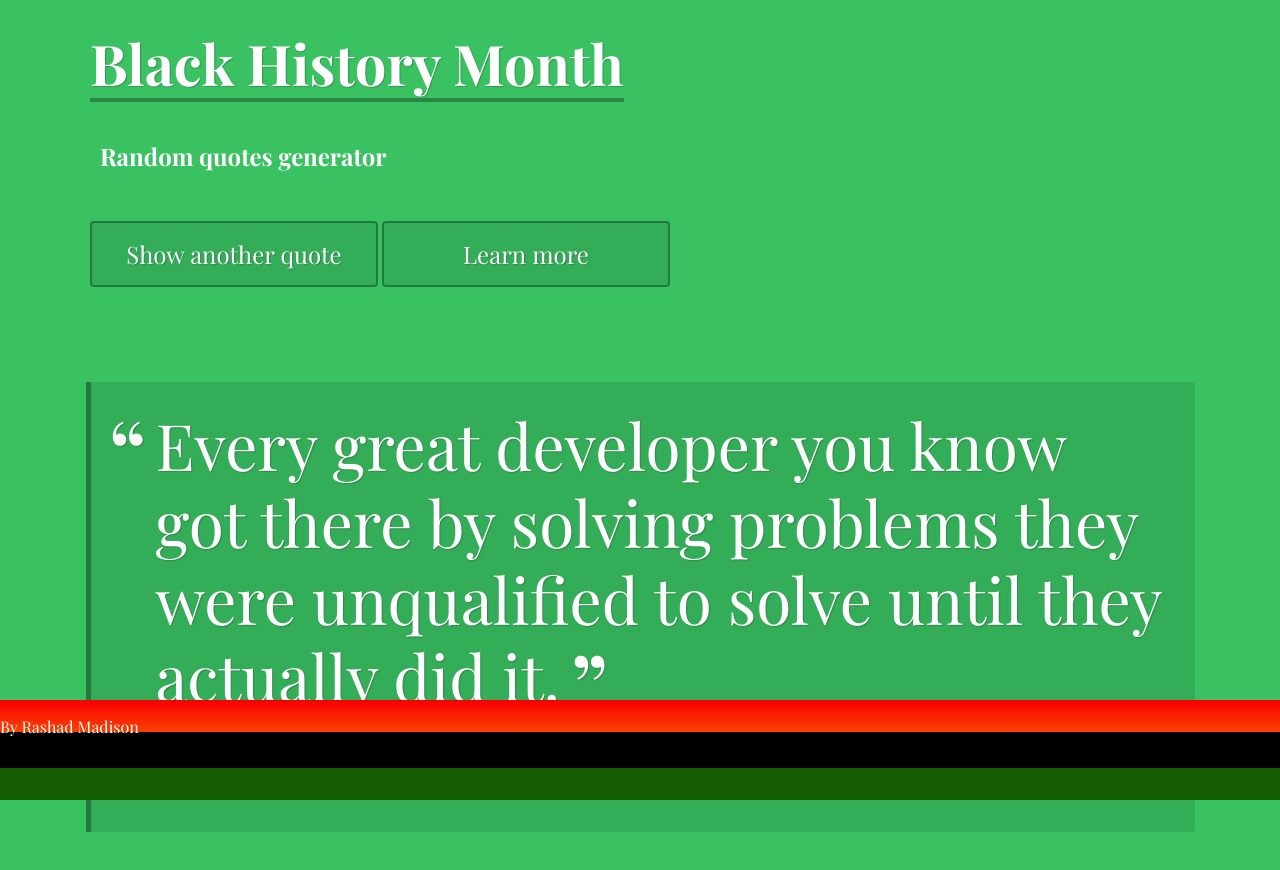
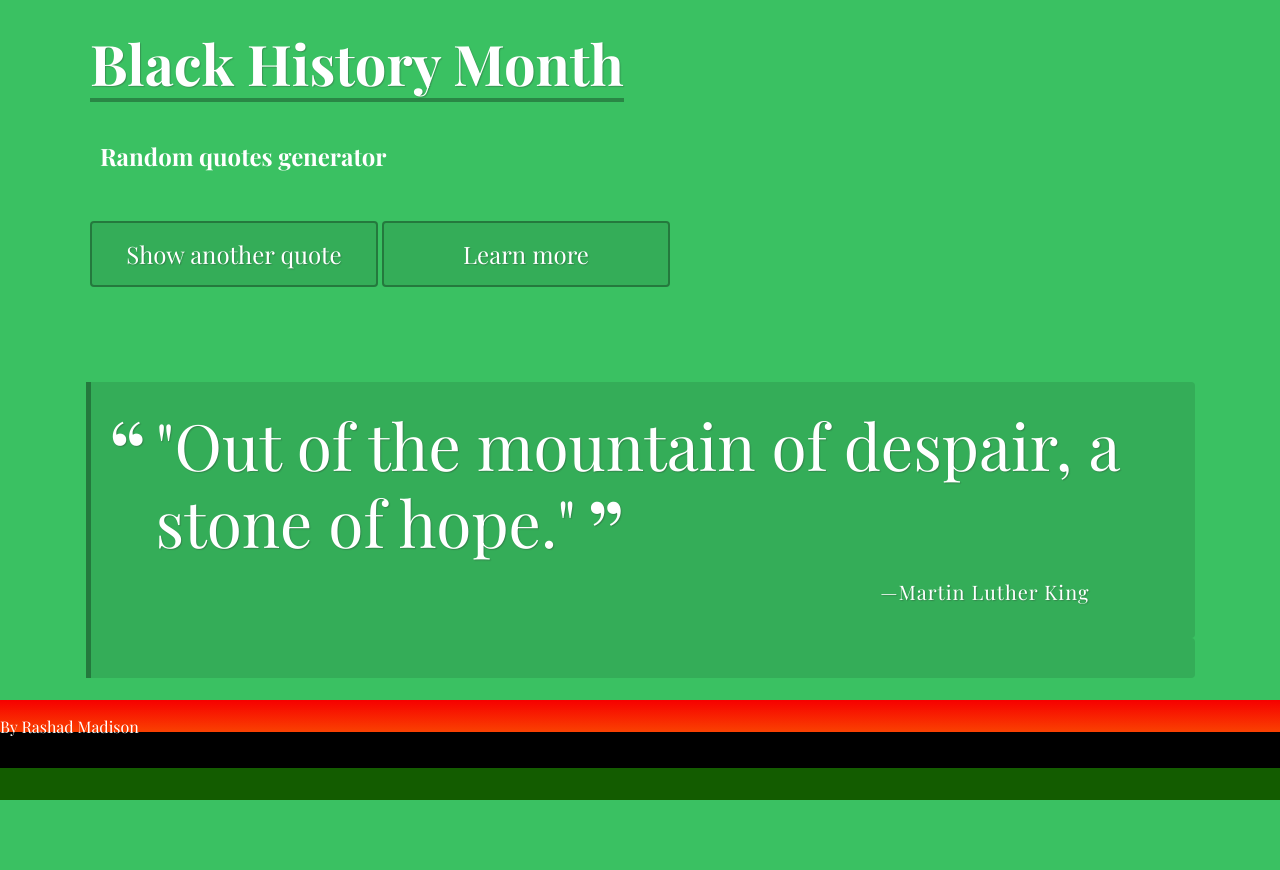
Before and after one commit to rashadmad/Treehouse-project-quote-generator-unit-01, a plain HTML site: page index.html in a window 1280 px wide. Drawn offline with nearby package versions, Linux system fonts and the light colour scheme; a web font is replaced by a local one.

Commit message:
changed onload function to arrow

```diff
--- a/index.html
+++ b/index.html
@@ -22,8 +22,8 @@
     <main>
     <div class="container">
       <div id="quote-box" class="quote-box">
-        <p class="quote">Every great developer you know got there by solving problems they were unqualified to solve until they actually did it.</p>
-        <p class="source">Patrick McKenzie<span class="citation">Twitter</span><span class="year">2016</span></p>
+        <p class="quote"></p>
+        <p class="source"><span class="citation"></span><span class="year"></span></p>
       </div>
     </div>
 
--- a/js/script.js
+++ b/js/script.js
@@ -37,6 +37,11 @@ project 1 - A Random Quote Generator
     getRandomQuote().citationElement ? citationElement.textContent = getRandomQuote().citationElement : citationElement.textContent = "";
     getRandomQuote().date ? yearElement.textContent = getRandomQuote().date : yearElement.textContent = "";
   }
+  //ok so I want this function to load when the page loads so I will use onload
+  window.onload = () => printQuote();
+
+
+
 /***
  * click event listener for the print quote button
  * DO NOT CHANGE THE CODE BELOW!!
```
